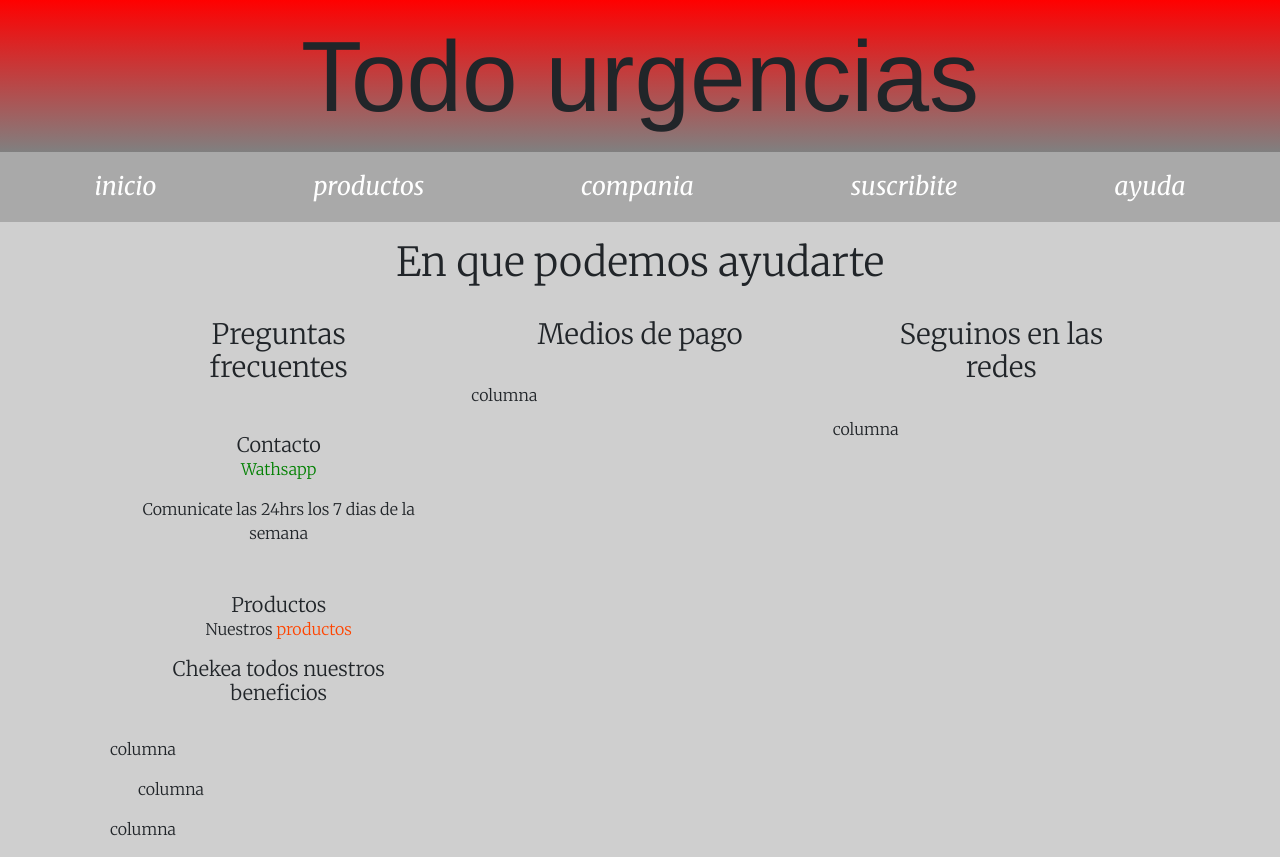
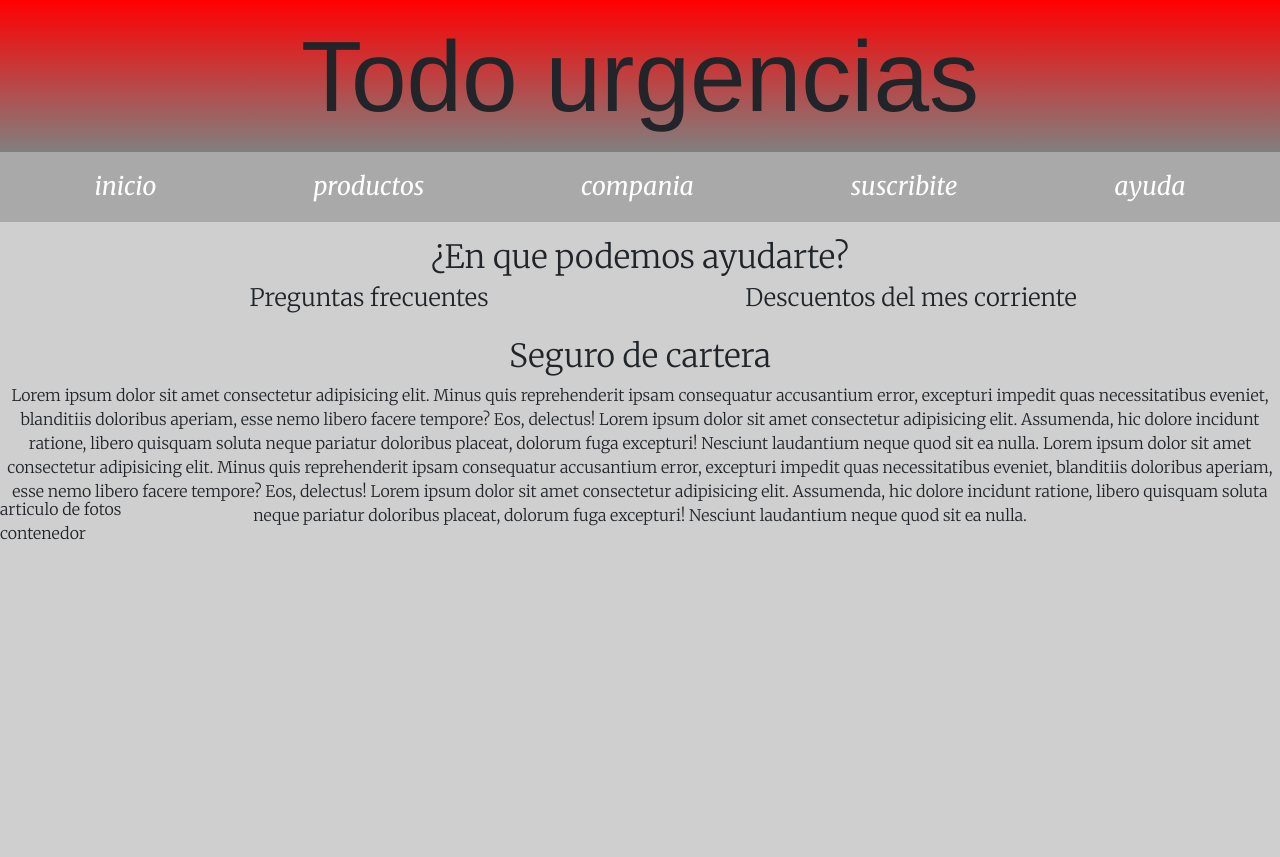
Before and after one commit to JuanPuente997/Todo-urgencias, a plain HTML site: page ayudabootstrao.html in a window 1280 px wide. After the commit the page ends 821 px from the top, so only its background shows below. Drawn offline with nearby package versions, Linux system fonts and the light colour scheme; some icons are missing.

Commit message:
segui probando cosas en la nueva pagina de ayuda

```diff
--- a/ayudabootstrao.html
+++ b/ayudabootstrao.html
@@ -32,53 +32,50 @@
     <main>
         <div class="container">
             <div class="row">
-                <div class="col-12 col-md-12">
-                    <h1 class="titlayudabts">En que podemos ayudarte</h1>
-                </div>
-                <div class="col-12 col-md-4">
-                    <h3 class="subt1ayudabts"> Preguntas frecuentes</h3>
-                    <div class="col-12 col-md-2 txtayudabts">
-                       <h5 class="h5contactobts">Contacto</h5>
-                       <a class="wspayudabts" href="">Wathsapp</a>
-                       <p class="txtayudabts">Comunicate las 24hrs los 7 dias de la semana</p>
+                    <div class="col-12 col-md-12 titulobtsayuda">
+                    <h2>¿En que podemos ayudarte?</h2>
                     </div>
-                    <div class="col-12 col-md-2 txtayudabts">
-                                <h5 class="h5contactobts">Productos</h5>
-                        Nuestros <a class="prodayudabts" href="./pages/productos.html">productos</a>
-                        <h5 class="txtayudabts">Chekea todos nuestros beneficios</h5>
+                    <div class="col-12 col-md-6 columnasayudabts">
+                    <h4>Preguntas frecuentes</h4>
                     </div>
-
-                </div>
-                <div class="col-12 col-md-4 ">
-                    <h3 class="mpayudabts"> Medios de pago</h3>
-                    <div class="col-12 col-md-4 ">
-                        columna
-
+                    <div class="col-12 col-md-6 columnasayudabts">
+                    <h4>Descuentos del mes corriente</h4>
                     </div>
-                </div>
-                <div class="col-12 col-md-4 ">
-                    <h3 class="mpayudabts" >Seguinos en las redes</h3>
-                    <div class="col-12 col-md-4">
-                        columna
-                    </div>
-                </div>
-                <div class="col-12 col-md-12 ">
-                    columna
-                </div>
-                <div class="row">
-                    <div class="col-12 col-md-6 ">
-                        columna
-                    </div>
-                </div>
-
-                <div class="col-12 col-md-12 ">
-                    columna
-                </div>
-
             </div>
         </div>
-
-
+        <section class="seccionayudabts">
+            <h2>Seguro de cartera</h2>
+            <p>Lorem ipsum dolor sit amet consectetur adipisicing elit.
+                Minus quis reprehenderit ipsam consequatur accusantium
+                error, excepturi impedit quas necessitatibus
+                eveniet, blanditiis doloribus aperiam, esse nemo
+                libero facere tempore? Eos, delectus!
+                Lorem ipsum dolor sit amet consectetur adipisicing elit.
+                Assumenda, hic dolore incidunt ratione, libero quisquam
+                soluta neque pariatur doloribus placeat, dolorum fuga
+                excepturi! Nesciunt laudantium neque quod sit ea
+                nulla.
+                Lorem ipsum dolor sit amet consectetur adipisicing elit.
+                Minus quis reprehenderit ipsam consequatur accusantium
+                error, excepturi impedit quas necessitatibus
+                eveniet, blanditiis doloribus aperiam, esse nemo
+                libero facere tempore? Eos, delectus!
+                Lorem ipsum dolor sit amet consectetur adipisicing elit.
+                Assumenda, hic dolore incidunt ratione, libero quisquam
+                soluta neque pariatur doloribus placeat, dolorum fuga
+                excepturi! Nesciunt laudantium neque quod sit ea
+                nulla.
+            </p>
+        </section>
+        <article>
+            articulo de fotos
+            <div class="gridsayudabts">
+                <div>
+                   contenedor
+                </div>
+            </div>
+        </article>
     </main>
+    <script src="https://cdn.jsdelivr.net/npm/bootstrap@5.1.3/dist/js/bootstrap.bundle.min.js" integrity="sha384-ka7Sk0Gln4gmtz2MlQnikT1wXgYsOg+OMhuP+IlRH9sENBO0LRn5q+8nbTov4+1p" crossorigin="anonymous"></script>
 </body>
 </html>
--- a/css/style.css
+++ b/css/style.css
@@ -323,6 +323,13 @@ justify-content: center;
     text-decoration: none;
     color: grey;
 }
+.titulofooterbootstrap{
+    margin-bottom: 0;
+}
+.footerbootstrap{
+    margin-bottom: 0;
+
+}
 
 /*comienza pagina suscribite*/
 .subtitulosuscribite{
@@ -429,51 +436,30 @@ font-size: 50px;
     border-radius: 30px;
 }
 /*Prueba pagina ayuda con bootstrap*/
-.titlayudabts{
-margin-bottom: 0;
-text-align: center;
-
-}
-.subt1ayudabts{
-    margin-bottom: 0;
-    margin-bottom: 0;
-    text-align: center;
-
-    padding: 1rem;
-    margin: 1rem;
-}
-.txtayudabts{
-    width:  0;
-    width: 100%;
-    margin: 0;
-    padding: 1rem;
+.titulobtsayuda{
     text-align: center;
 }
-.h5contactobts{
-    margin-bottom: 0;
+.columnasayudabts{
+    text-align: center;
 }
-.wspayudabts{
-    text-decoration: none;
-    color: green;
+.subtituloayudabts{
+    text-align: center;
 }
-.prodayudabts{
-    text-decoration: none;
-    color: orangered;
+.seccionayudabts{
+    height: 20%;
+    text-align: center;
+    align-items: flex-start;
 }
-.mpayudabts{
-    font-size: 1,75rem;
-margin-bottom: 0;
-padding: 1rem;
-text-align: center;
-margin:1rem;
+.gridsayudabts{
+    display: grid;
+    width: 100%;
+    grid-template-columns: 30% 30% 30%;
+    grid-template-rows: 100px 100px 100px;
+    grid-template-areas:
+    "ele1 ele2 ele2"
+    "ele1 ele3 ele5"
+    "ele1 ele3 ele5"
 }
-.txtmpayudabts{
-        width: 100%;
-        margin: 0;
-        text-align: center;
-    }
-
-
 
 
 
```
